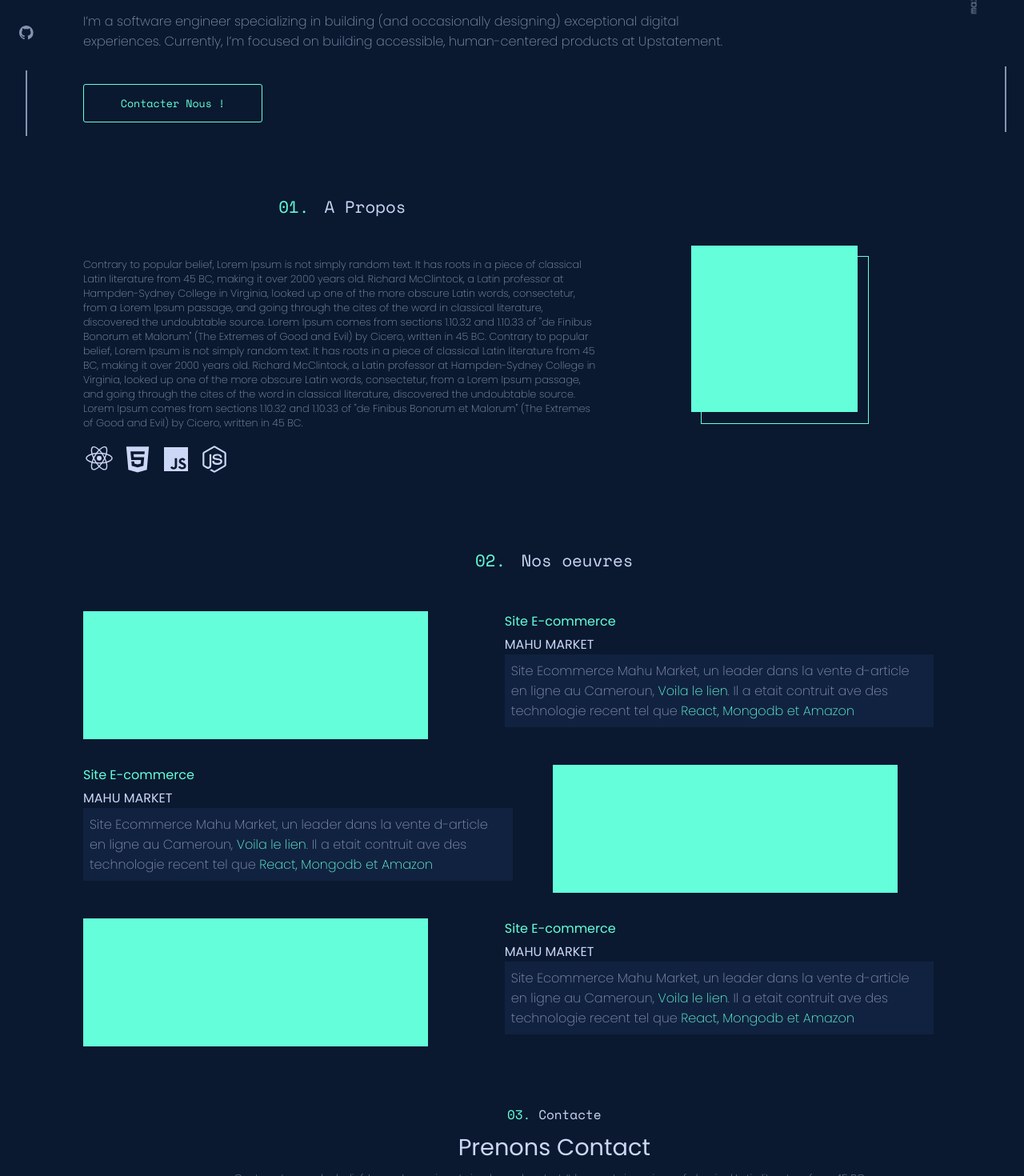
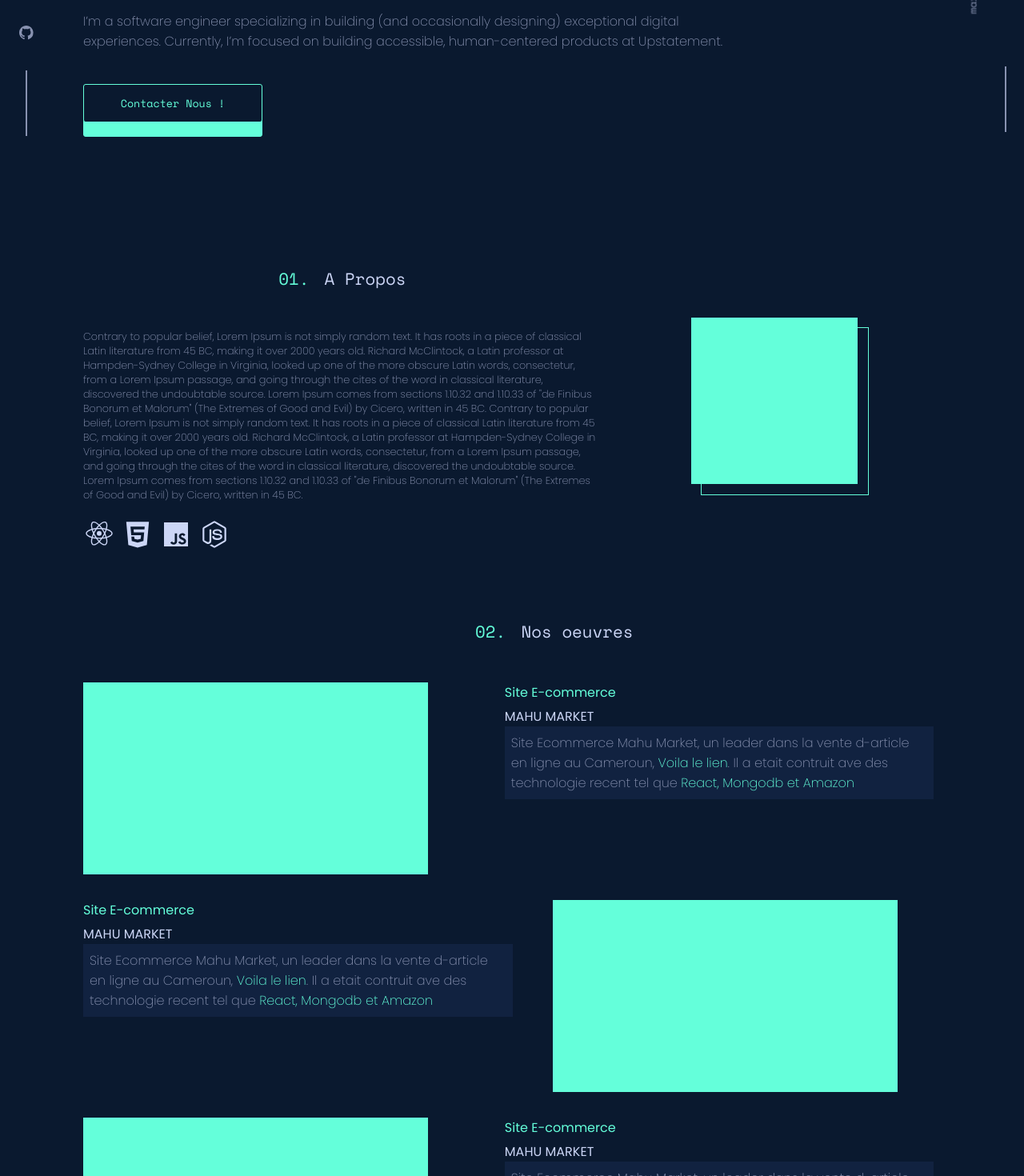
Before and after one commit to Marc-xml/Xama_Tech, a React (Vite) app in the folder Xama_Tech/: page / in a window 1280 px wide. Shown: the part 360-1830 px from the top of the page at 80% size. Built offline with nearby package versions, Linux system fonts and the light colour scheme.

Commit message:
added animations

```diff
--- a/Xama_Tech/src/App.jsx
+++ b/Xama_Tech/src/App.jsx
@@ -6,7 +6,11 @@ import Sidebar from './components/Sidebar/Sidebar'
 import About from './components/About/About'
 import Works from './components/Works/Works'
 import Contact from './components/Contact/Contact'
-import { motion } from "framer-motion";
+import {   motion,
+  useScroll,
+  useSpring,
+  useTransform,
+  MotionValue} from "framer-motion";
 
 const container = {
   hidden: { opacity: 1, scale: 0 },
@@ -25,6 +29,11 @@ const item = {
   visible: {
     y: 0,
     opacity: 1
+  },
+  hiddenx:{x: 20, opacity :0},
+  visiblex:{
+    x:0,
+    opacity: 1
   }
 };
 
@@ -35,43 +44,46 @@ function App() {
       <Navbar />
       <div className='page-body'>
 
-         <motiondiv className='welcome'>
-             <div className='welcome-info'
+         <div className='welcome'>
+             <motion.div className='welcome-info'
              variants={container}
              initial="hidden"
              animate="visible"
              >
-             <a>
+             <motion.a variants={item} >
              <BsFacebook />
-             </a>
-             <a>
+             </motion.a>
+             <motion.a variants={item}>
              <BsWhatsapp />
-             </a>
-             <a>
+             </motion.a>
+             <motion.a variants={item}>
              <BsInstagram />
-             </a>
-             <a>
+             </motion.a>
+             <motion.a variants={item}>
              <BsGithub />
-             </a>
-             <span className="vertical-line"></span>
+             </motion.a>
+             <motion.span variants={item} className="vertical-line"></motion.span>
 
-             </div>
+             </motion.div>
              <motion.div className='hero'
              variants={container}
              initial="hidden"
              animate="visible"
+
+
              >
              <motion.span variants={item} className='hero-title'>Slt Nous Sommes</motion.span>
              <motion.span variants={item} className='hero-name'>Xama Tech.</motion.span>
              <motion.span variants={item} className='hero-sub'>Nous Contruissons le web.</motion.span>
 
              <motion.div  variants={item}className='hero-desc'>I’m a software engineer specializing in building (and occasionally designing) exceptional digital experiences. Currently, I’m focused on building accessible, human-centered products at Upstatement.</motion.div>
-             <motion.button variants={item} className='hero-button'>Contacter Nous !</motion.button>
+             <motion.button variants={item} className='hero-button master'>Contacter Nous !</motion.button>
+             <motion.button variants={item} className='hero-button under'></motion.button>
             <About />
             <Works />
             <Contact />
              </motion.div>
-          </motiondiv>
+          </div>
 
           <div className='contact-info'>
           <span className="email">marcronaldonganyi@gmail.com</span>
--- a/Xama_Tech/src/components/About/About.jsx
+++ b/Xama_Tech/src/components/About/About.jsx
@@ -2,27 +2,63 @@ import React from 'react'
 import "./About.scss"
 import {BiLogoReact, BiLogoJavascript, BiLogoNodejs} from "react-icons/bi"
 import {DiHtml5} from "react-icons/di"
+import { motion } from 'framer-motion'
+const container = {
+    hidden: { opacity: 1, scale: 0 },
+    visible: {
+      opacity: 1,
+      scale: 1,
+      transition: {
+        delayChildren: 0.3,
+        staggerChildren: 0.2
+      }
+    }
+  };
+
+  const item = {
+    hidden: { y: 20, opacity: 0 },
+    visible: {
+      y: 0,
+      opacity: 1
+    },
+
+  };
+
 const About = () => {
   return (
     <div className='about'>
 
-      <div className='about-content'>
-         <span className='title'>
+      <motion.div className='about-content'
+      variants={container}
+      initial="hidden"
+      whileInView="visible"
+      >
+         <motion.span variants={item} className='title'>
       <span className='title-number'>01.</span>A Propos
-      </span>
+      </motion.span>
       Contrary to popular belief, Lorem Ipsum is not simply random text. It has roots in a piece of classical Latin literature from 45 BC, making it over 2000 years old. Richard McClintock, a Latin professor at Hampden-Sydney College in Virginia, looked up one of the more obscure Latin words, consectetur, from a Lorem Ipsum passage, and going through the cites of the word in classical literature, discovered the undoubtable source. Lorem Ipsum comes from sections 1.10.32 and 1.10.33 of "de Finibus Bonorum et Malorum" (The Extremes of Good and Evil) by Cicero, written in 45 BC.
       Contrary to popular belief, Lorem Ipsum is not simply random text. It has roots in a piece of classical Latin literature from 45 BC, making it over 2000 years old. Richard McClintock, a Latin professor at Hampden-Sydney College in Virginia, looked up one of the more obscure Latin words, consectetur, from a Lorem Ipsum passage, and going through the cites of the word in classical literature, discovered the undoubtable source. Lorem Ipsum comes from sections 1.10.32 and 1.10.33 of "de Finibus Bonorum et Malorum" (The Extremes of Good and Evil) by Cicero, written in 45 BC.
-      <div className='icons'>
-      <BiLogoReact />
-      <DiHtml5 />
-      <BiLogoJavascript />
-      <BiLogoNodejs />
-      </div>
-      </div>
-      <div className='square'>
-      <div className='square-1'></div>
-      <div className='square-2'></div>
-      </div>
+      <motion.div
+       className='icons'
+       variants={container}
+       initial="hidden"
+       whileInView="visible"
+      >
+      <motion.span variants={item}><BiLogoReact /></motion.span>
+      <motion.span variants={item}><DiHtml5 /></motion.span>
+      <motion.span variants={item}><BiLogoJavascript /></motion.span>
+      <motion.span variants={item}><BiLogoNodejs /></motion.span>
+      </motion.div>
+      </motion.div>
+      <motion.div
+       className='square'
+       variants={container}
+       initial="hidden"
+       whileInView="visible"
+      >
+      <motion.div variants={item} className='square-1'></motion.div>
+      <motion.div variants={item} className='square-2'></motion.div>
+      </motion.div>
     </div>
   )
 }
--- a/Xama_Tech/src/components/Contact/Contact.jsx
+++ b/Xama_Tech/src/components/Contact/Contact.jsx
@@ -1,17 +1,43 @@
 import React from 'react'
 import "./Contact.scss"
+import { motion } from 'framer-motion';
+const container = {
+    hidden: { opacity: 1, scale: 0 },
+    visible: {
+      opacity: 1,
+      scale: 1,
+      transition: {
+        delayChildren: 0.3,
+        staggerChildren: 0.2
+      }
+    }
+  };
+
+  const item = {
+    hidden: { y: 20, opacity: 0 },
+    visible: {
+      y: 0,
+      opacity: 1
+    },
+
+  };
+
 const Contact = () => {
   return (
-    <div className='contact'>
-      <span className='title'>
+    <motion.div
+    variants={container}
+    initial="hidden"
+    whileInView="visible"
+    className='contact'>
+      <motion.span variants={item} className='title'>
       <span className='title-number'>03. </span>Contacte
-      </span>
-      <span className='sub-title'>Prenons Contact</span>
-      <div className='content'>
+      </motion.span>
+      <motion.span variants={item} className='sub-title'>Prenons Contact</motion.span>
+      <motion.div variants={item} className='content'>
       Contrary to popular belief, Lorem Ipsum is not simply random text. It has roots in a piece of classical Latin literature from 45 BC, making it over 2000 years old. Richard McClintock, a Latin professor at Hampden-Sydney College in Virginia, looked up one of the more obscure Latin words, consectetur, from a Lorem Ipsum passage, and going through the cites of the word in classical literature, discovered the undoubtable source. Lorem Ipsum comes from sections 1.10.32 and 1.10.33 of "de Finibus Bonorum et Malorum" (The Extremes of Good and Evil) by Cicero, written in 45 BC.
-      </div>
+      </motion.div>
       <button>Envoyer un Mesage</button>
-    </div>
+    </motion.div>
   )
 }
 
--- a/Xama_Tech/src/components/Layout/Layout.scss
+++ b/Xama_Tech/src/components/Layout/Layout.scss
@@ -77,6 +77,18 @@ body{
                     font-family: variables.$mono;
                     cursor: pointer;
                     margin-top: 2rem;
+                    z-index: 10;
+                    background-color: variables.$navy;
+                }
+                // .master:hover{
+                //             transform: translateY(-20px);
+
+                //             }
+                .under{
+                    position: relative;
+                    bottom:4.5rem;
+                    z-index: 4;
+                    background-color: variables.$light_green;
                 }
             }
         }
--- a/Xama_Tech/src/components/Navbar/Navbar.jsx
+++ b/Xama_Tech/src/components/Navbar/Navbar.jsx
@@ -4,7 +4,7 @@ import {DiReact} from 'react-icons/di'
 import {HiOutlineMenuAlt1} from 'react-icons/hi'
 import { useState } from 'react'
 import Sidebar from '../Sidebar/Sidebar'
-import { motion } from "framer-motion";
+import { motion,useScroll } from "framer-motion";
 const container = {
   hidden: { opacity: 1, scale: 0 },
   visible: {
@@ -12,7 +12,7 @@ const container = {
     scale: 1,
     transition: {
       delayChildren: 0.3,
-      staggerChildren: 0.1
+      staggerChildren: 0.2
     }
   }
 };
@@ -26,6 +26,7 @@ const item = {
 };
 
 const Navbar = () => {
+  const {scrollProgress} = useScroll();
     let lastScrollTop = 0;
 const navbar = document.querySelector('.nav-bar');
 
@@ -48,6 +49,7 @@ window.addEventListener('scroll', function() {
   <>
     <motion.div
     className='nav-bar'
+    // style={{scaleX:scrollProgress}}
     variants={container}
       initial="hidden"
       animate="visible">
--- a/Xama_Tech/src/components/Works/Works.jsx
+++ b/Xama_Tech/src/components/Works/Works.jsx
@@ -1,60 +1,111 @@
 import React from 'react'
 import "./Works.scss"
+import { motion } from 'framer-motion';
+const container = {
+    hidden: { opacity: 1, scale: 0 },
+    visible: {
+      opacity: 1,
+      scale: 1,
+      transition: {
+        delayChildren: 0.3,
+        staggerChildren: 0.2
+      }
+    }
+  };
+
+  const item = {
+    hidden: { y: 20, opacity: 0 },
+    visible: {
+      y: 0,
+      opacity: 1
+    },
+
+  };
+
 const Works = () => {
   return (
-    <div className='works'>
-    <span className='work-title'>
-    <span className='title-number'>02. </span>Nos oeuvres
-    </span>
-     <div className='work-content'>
-     <div className='square'></div>
-     <div className='inside-content'>
-     <div className='name'>
+    <motion.div
+    variants={container}
+    initial="hidden"
+    whileInView="visible"
+    className='works'>
+
+    <motion.span variants={item} className='work-title'>
+    <motion.span variants={item} className='title-number'>02. </motion.span>Nos oeuvres
+    </motion.span>
+     <motion.div
+     variants={container}
+     initial="hidden"
+     whileInView="visible"
+     className='work-content'>
+     <motion.div variants={item} className='square'></motion.div>
+     <motion.div
+     variants={container}
+     initial="hidden"
+     whileInView="visible"
+     className='inside-content'>
+     <motion.div variants={item} className='name'>
        <span className='content-title'>Site E-commerce</span>
        <span className='content-name'>MAHU MARKET</span>
 
-     </div>
-     <div className='square-1'>
+     </motion.div>
+     <motion.div variants={item} className='square-1'>
                Site Ecommerce Mahu Market, un leader dans la vente d-article en ligne
                au Cameroun, <span className='green-text'>Voila le lien</span>.
                Il a etait contruit ave des technologie recent tel que <span>React, Mongodb et Amazon</span>
-           </div>
-     </div>
-     </div>
+           </motion.div>
+     </motion.div>
+     </motion.div>
 
-     <div className='work-content revert '>
-     <div className='square inverse'></div>
+     <motion.div
+     variants={container}
+     initial="hidden"
+     whileInView="visible"
+     className='work-content revert '>
+     <motion.div variants={item} className='square inverse'></motion.div>
 
-     <div className='inside-content'>
-     <div className='name'>
+     <motion.div
+     variants={container}
+     initial="hidden"
+     whileInView="visible"
+     className='inside-content'>
+     <motion.div variants={item} className='name'>
        <span className='content-title'>Site E-commerce</span>
        <span className='content-name'>MAHU MARKET</span>
 
-     </div>
-     <div className='square-1'>
+     </motion.div>
+     <motion.div variants={item} className='square-1'>
                Site Ecommerce Mahu Market, un leader dans la vente d-article en ligne
                au Cameroun, <span className='green-text'>Voila le lien</span>.
                Il a etait contruit ave des technologie recent tel que <span>React, Mongodb et Amazon</span>
-           </div>
-     </div>
-     </div>
+           </motion.div>
+     </motion.div>
+     </motion.div>
 
-     <div className='work-content'>
-     <div className='square'></div>
-     <div className='inside-content'>
-     <div className='name'>
+     <motion.div
+     variants={container}
+     initial="hidden"
+     whileInView="visible"
+     className='work-content'>
+     <motion.div variants={item} className='square'></motion.div>
+     <motion.div
+     variants={container}
+     initial="hidden"
+     whileInView="visible"
+     className='inside-content'>
+     <motion.div variants={item} className='name'>
        <span className='content-title'>Site E-commerce</span>
        <span className='content-name'>MAHU MARKET</span>
 
-     </div>
-     <div className='square-1'>
+     </motion.div>
+     <motion.div variants={item} className='square-1'>
                Site Ecommerce Mahu Market, un leader dans la vente d-article en ligne
                au Cameroun, <span className='green-text'>Voila le lien</span>.
                Il a etait contruit ave des technologie recent tel que <span>React, Mongodb et Amazon</span>
-           </div>
-     </div>
-     </div>
-    </div>
+           </motion.div>
+     </motion.div>
+     </motion.div>
+    </motion.div>
   )
 }
 
--- a/Xama_Tech/src/components/Works/Works.scss
+++ b/Xama_Tech/src/components/Works/Works.scss
@@ -32,7 +32,7 @@
        margin:2rem 0;
         .square{
             width:80%;
-            height: 10rem;
+            height: 15rem;
             background-color: variables.$light_green;
         }
         .inverse{
@@ -90,6 +90,8 @@
                 // display: block;
                 width:95%;
                 margin-right: 1rem;
+                height: 11rem;
+
                 // margin-right: 3rem;
 
             }
```
